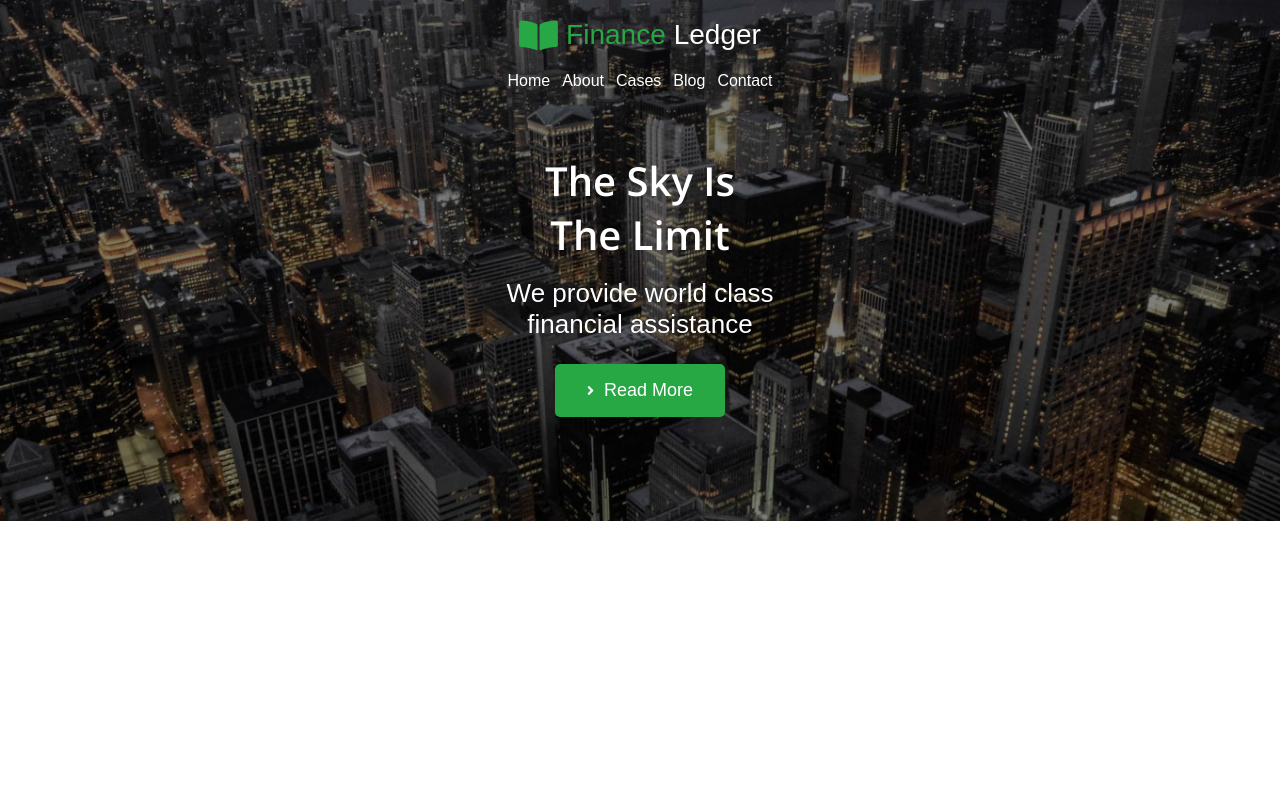
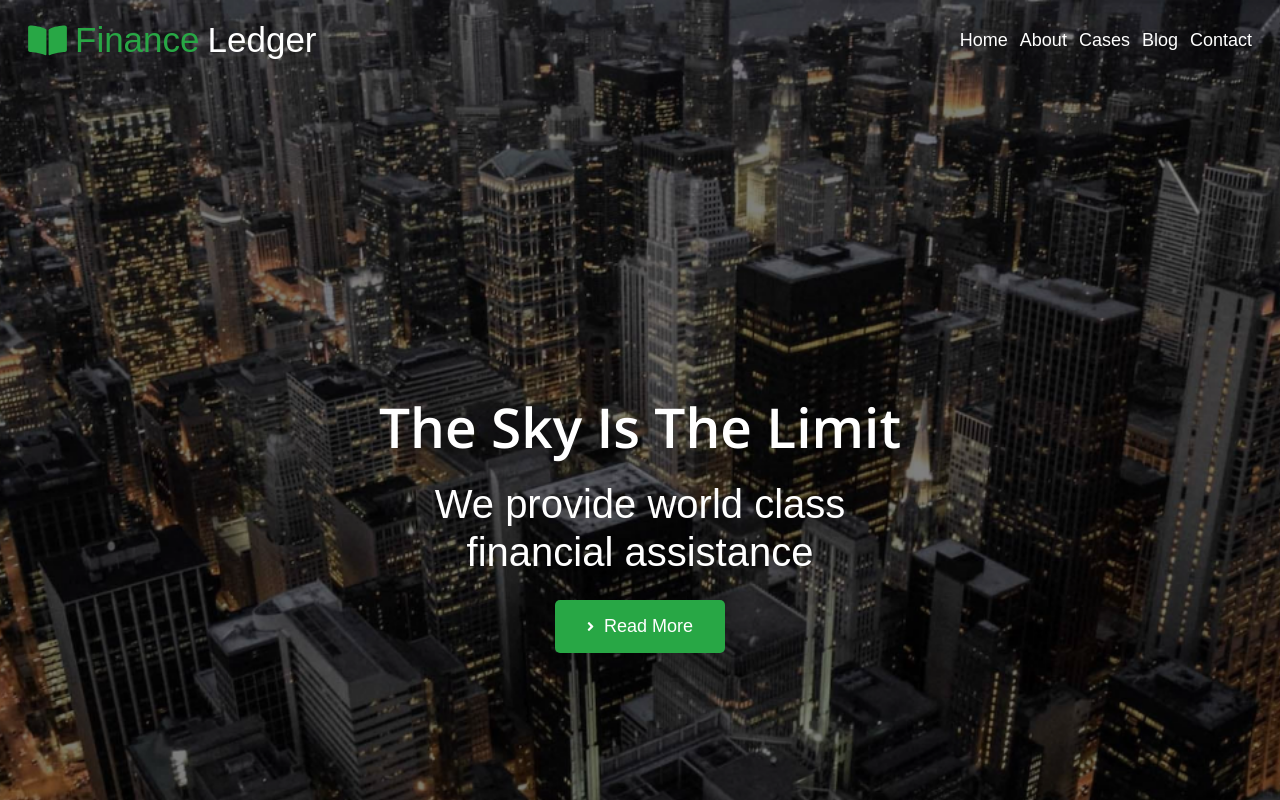
Before and after one commit to TheArthur1008/Finance-Ledger, a React (Create React App) app: page / in a window 1280 px wide. Shown: the top 800 px of the page. Built offline with nearby package versions, Linux system fonts and the light colour scheme.

Commit message:
added home for tablet

```diff
--- a/src/components/Button/Button.module.scss
+++ b/src/components/Button/Button.module.scss
@@ -18,6 +18,3 @@
   width: 7px;
   height: 11px;
 }
-
-.title {
-}
--- a/src/pages/Home/Home.jsx
+++ b/src/pages/Home/Home.jsx
@@ -13,6 +13,7 @@ const Home = () => {
       }}
     >
       <div className={s.container}>
+        <nav className={s.wrapperNav}>
           <div className={s.wrapperLogo}>
             <svg className={s.logo}>
               <use href={`${sprite}#logo`} />
@@ -20,7 +21,6 @@ const Home = () => {
             <p className={s.logoFirstTitle}>Finance</p>
             <p className={s.logoSecondTitle}>Ledger</p>
           </div>
-        <nav className={s.wrapperList}>
           <ul className={s.navList}>
             <li className={s.navItem}>Home</li>
             <li className={s.navItem}>About</li>
@@ -31,9 +31,11 @@ const Home = () => {
         </nav>
         <div className={s.wrapperTitle}>
           <h1 className={s.title}>The Sky Is The Limit</h1>
+          <div className={s.wrapperSub}>
             <p className={s.subtitle}>
               We provide world class financial assistance
             </p>
+          </div>
         </div>
         <Button />
       </div>
--- a/src/pages/Home/Home.module.scss
+++ b/src/pages/Home/Home.module.scss
@@ -7,6 +7,20 @@
   background-repeat: no-repeat;
   background-size: cover;
   background-position: top center;
+  @include tablet {
+    padding-bottom: 362px;
+    background-position: center;
+  }
+}
+
+.wrapperNav {
+  margin-bottom: 62px;
+  @include tablet {
+    display: flex;
+    align-items: center;
+    justify-content: space-between;
+    margin-bottom: 325px;
+  }
 }
 
 .wrapperLogo {
@@ -15,6 +29,9 @@
   align-items: center;
   justify-content: center;
   margin-bottom: 16px;
+  @include tablet {
+    margin-bottom: 0;
+  }
 }
 
 .logo {
@@ -28,16 +45,20 @@
   font-size: 28px;
   line-height: 38px;
   font-style: normal;
+  @include tablet {
+    font-size: 35px;
+    line-height: 48px;
+  }
 }
 
 .logoSecondTitle {
   color: getColor("clr-white");
   font-size: 28px;
   line-height: 38px;
-}
-
-.wrapperList {
-  margin-bottom: 62px;
+  @include tablet {
+    font-size: 35px;
+    line-height: 48px;
+  }
 }
 
 .navList {
@@ -48,6 +69,10 @@
   color: getColor("clr-white");
   font-size: 16px;
   line-height: 22px;
+  @include tablet {
+    font-size: 18px;
+    line-height: 25px;
+  }
 }
 
 .wrapperTitle {
@@ -57,6 +82,9 @@
   margin-right: auto;
   width: 271px;
   margin-bottom: 24px;
+  @include tablet {
+    width: 530px;
+  }
 }
 
 .title {
@@ -66,8 +94,25 @@
   font-size: 40px;
   line-height: 54px;
   margin-bottom: 16px;
+  @include tablet {
+    font-size: 55px;
+    line-height: 75px;
+  }
+}
+
+.wrapperSub {
+  margin-left: auto;
+  margin-right: auto;
+  @include tablet {
+    width: 412px;
+  }
 }
 
 .subtitle {
   font-size: 26px;
+  line-height: 32px;
+  @include tablet {
+    font-size: 40px;
+    line-height: 48px;
+  }
 }
```
Lines whose indentation alone changed are shown as unchanged.
